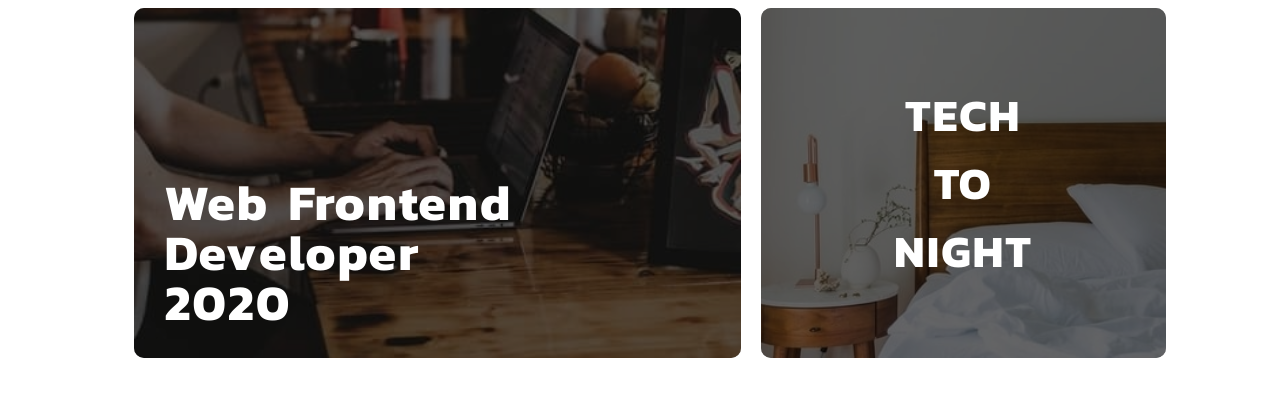
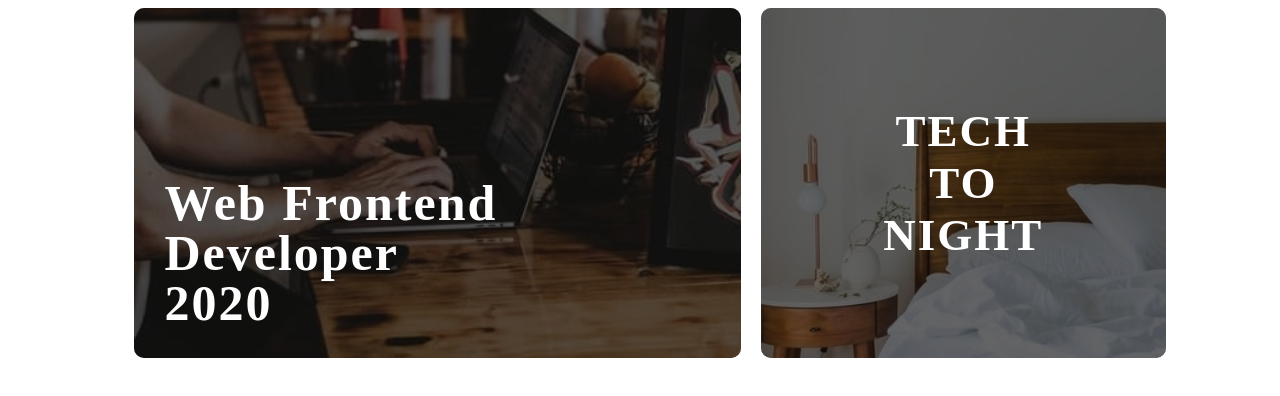
Before and after one commit to thanawatgulati/thanawat-blog, a Next.js app: page / in a window 1280 px wide. Shown: the top 396 px of the page. Built offline with nearby package versions, Linux system fonts and the light colour scheme.

Commit message:
🎰 Local webfont

```diff
--- a/styles/main.css
+++ b/styles/main.css
@@ -1,11 +1,11 @@
 @font-face {
   font-family: Kanit;
-  src: url("../assets/fonts/Kanit-Bold.ttf");
+  src: local("../assets/fonts/Kanit-Bold.ttf");
 }
 
 @font-face {
   font-family: Sarabun;
-  src: url("../assets/fonts/Sarabun-Regular.ttf");
+  src: local("../assets/fonts/Sarabun-Regular.ttf");
 }
 h1,
 h2,
```
